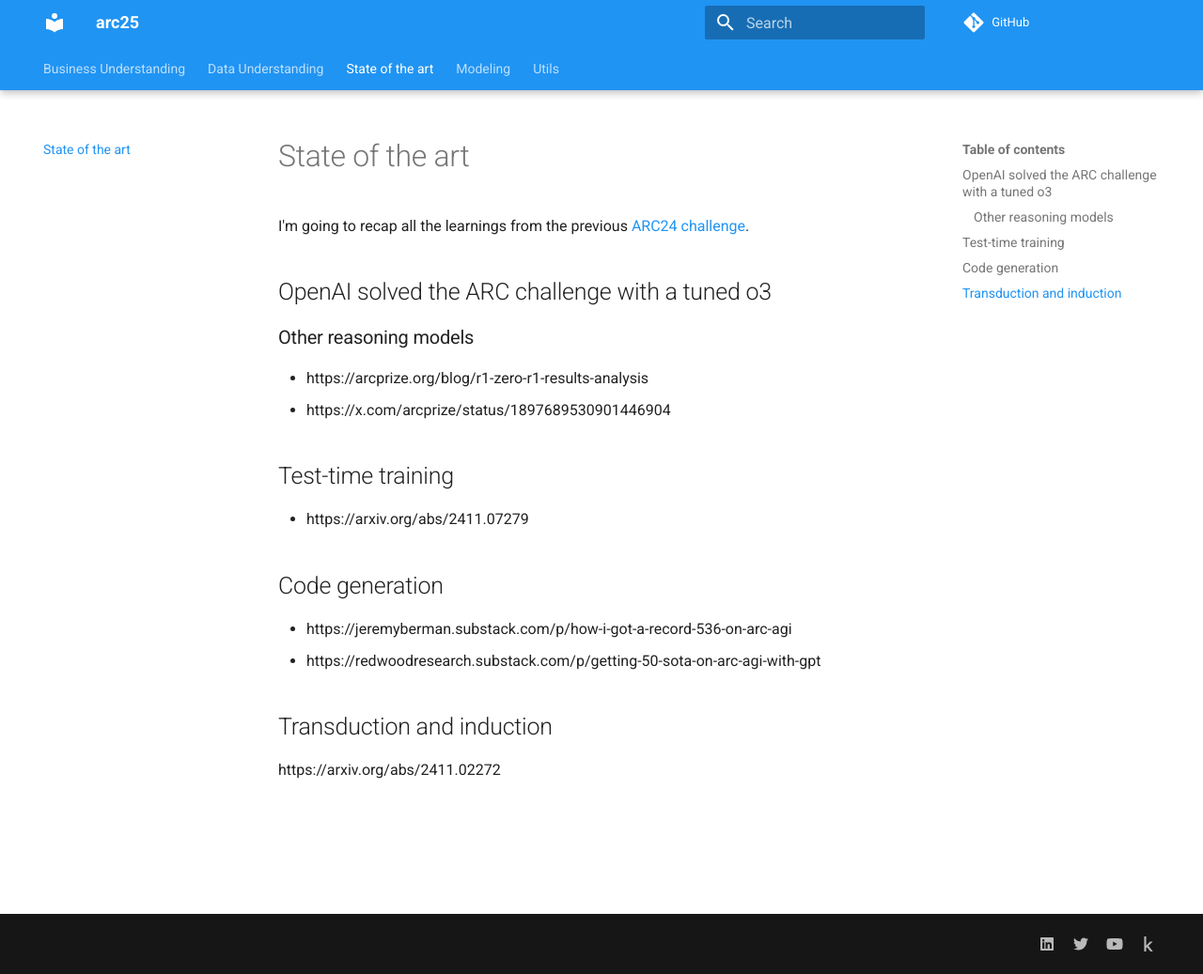
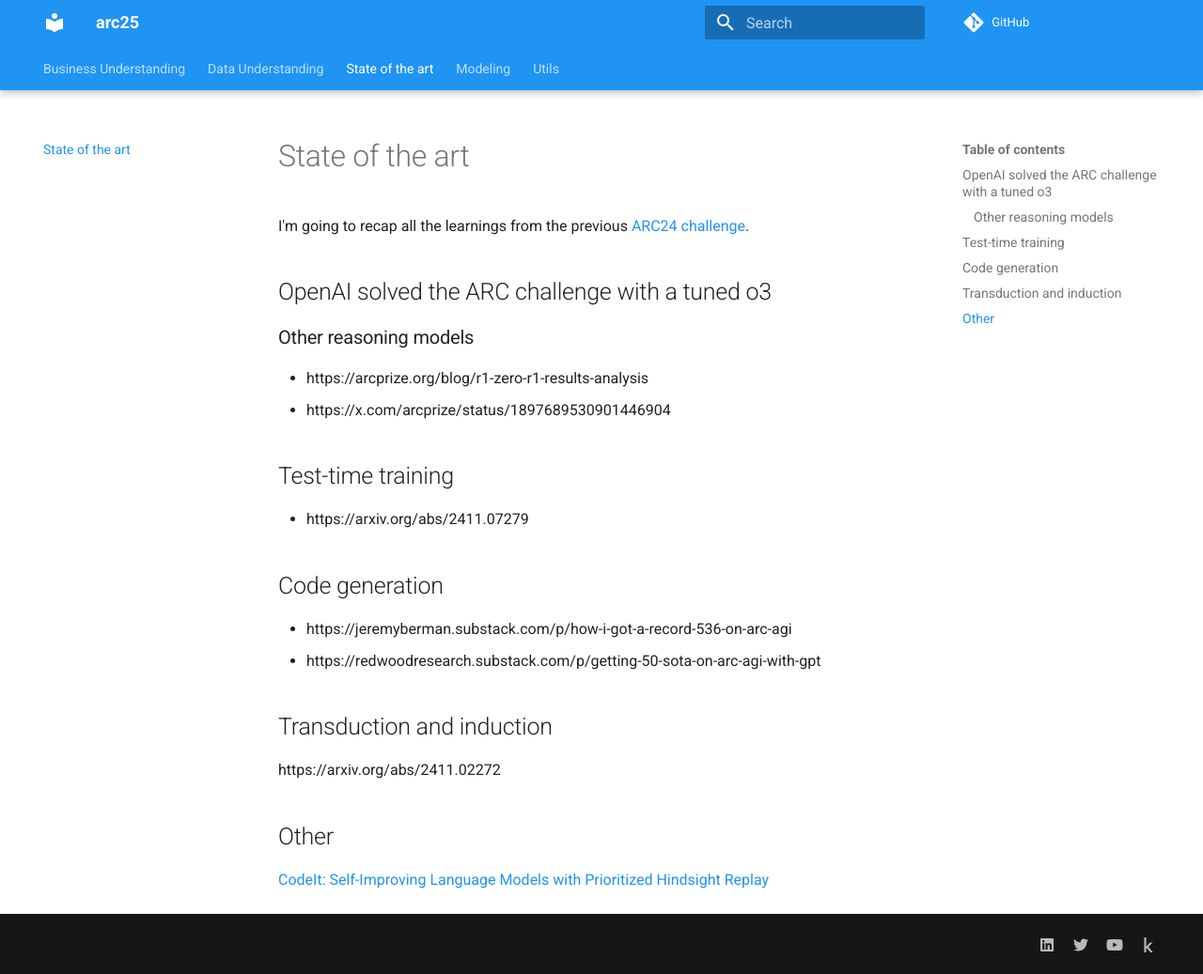
Before and after one commit to ironbar/arc25, an MkDocs documentation site: the page built from docs/03_State_of_the_art.md, in a window 1280 px wide and 1037 px high. Shown: the whole window at 94% size. Built offline with MkDocs 1.6.1 and Material for MkDocs 9.7.7, drawn with Linux system fonts in a browser that asks for light colours; comment, search, counter and statistics services are not loaded.

Commit message:
added codeit paper

```diff
--- a/docs/03_State_of_the_art.md
+++ b/docs/03_State_of_the_art.md
@@ -23,3 +23,7 @@
 ## Transduction and induction
 
 https://arxiv.org/abs/2411.02272
+
+## Other
+
+[CodeIt: Self-Improving Language Models with Prioritized Hindsight Replay](https://arxiv.org/abs/2402.04858)
```
